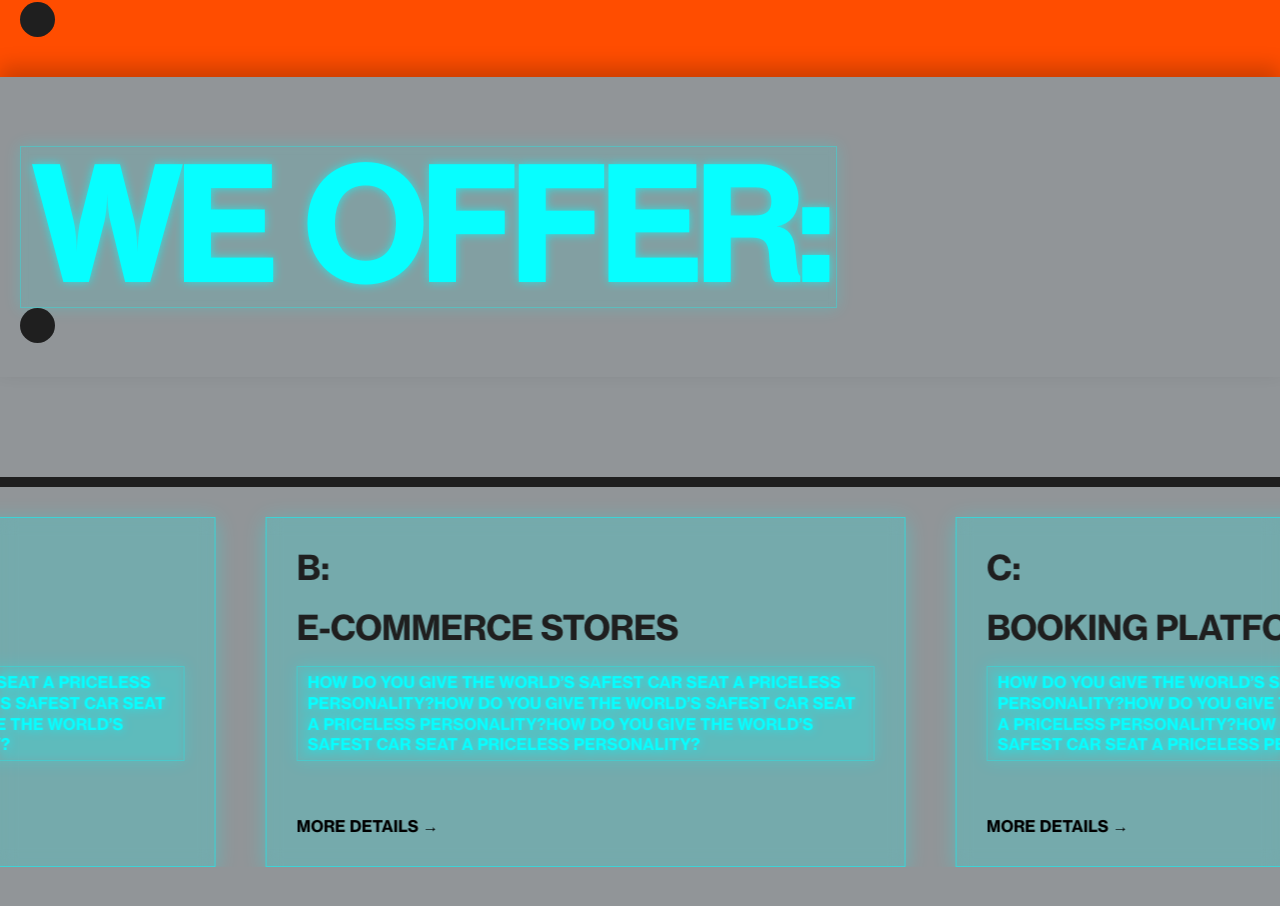
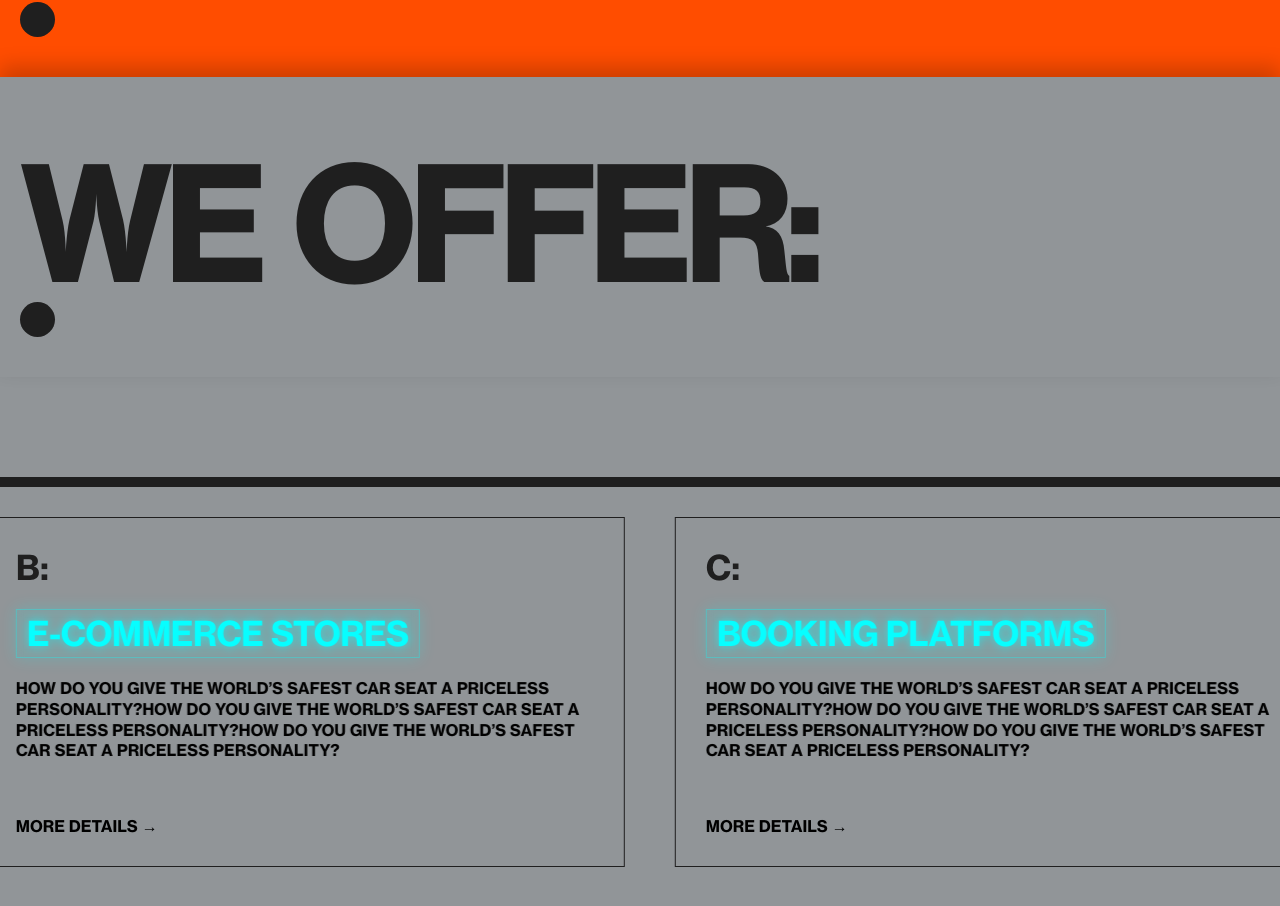
Before and after one commit to ChristianWare/fnf2025, a Next.js app: page / in a window 1280 px wide. Shown: the part 3011-3917 px from the top of the page. Built offline with nearby package versions, Linux system fonts and the light colour scheme.

Commit message:
Contact1 start

```diff
--- a/src/app/page.tsx
+++ b/src/app/page.tsx
@@ -6,9 +6,10 @@ import ServicesSection from "@/components/ServicesSection/ServicesSection";
 import ServiceDetails from "@/components/ServiceDetails/ServiceDetails";
 import Process from "@/components/Process/Process";
 import VideoSection from "@/components/VideoSection/VideoSection";
-import OtherThings from "@/components/OtherThings/OtherThings";
-import Pricing from "@/components/Pricing/Pricing";
-import ProjectSection from "@/components/ProjectSection/ProjectSection";
+import Contact1 from "@/components/Contact1/Contact1";
+// import OtherThings from "@/components/OtherThings/OtherThings";
+// import Pricing from "@/components/Pricing/Pricing";
+// import ProjectSection from "@/components/ProjectSection/ProjectSection";
 
 export default function Home() {
   return (
@@ -20,9 +21,10 @@ export default function Home() {
         <ServiceDetails />
         <Process />
         <VideoSection />
-        <OtherThings />
-        <Pricing />
-        <ProjectSection />
+        <Contact1 />
+        {/* <OtherThings /> */}
+        {/* <Pricing /> */}
+        {/* <ProjectSection /> */}
       </div>
     </main>
   );
--- /dev/null
+++ b/src/components/Contact1/Contact1.tsx
@@ -0,0 +1,13 @@
+import LayoutWrapper from "../LayoutWrapper";
+import SectionHeading from "../SectionHeading/SectionHeading";
+import styles from "./Contact.module.css";
+
+export default function Contact1() {
+  return (
+    <section className={styles.container}>
+      <LayoutWrapper>
+        <SectionHeading number='4' title='Enough about us' />
+      </LayoutWrapper>
+    </section>
+  );
+}
--- a/src/components/ProjectSection/ProjectSection.tsx
+++ b/src/components/ProjectSection/ProjectSection.tsx
@@ -1,12 +1,13 @@
 import LayoutWrapper from "../LayoutWrapper";
-import ServicesSectionIntro from "../ServicesSectionIntro/ServicesSectionIntro";
+import SectionHeading from "../SectionHeading/SectionHeading";
+// import ServicesSectionIntro from "../ServicesSectionIntro/ServicesSectionIntro";
 import styles from "./ProjectSection.module.css";
 
-const cardsData = [
-  { id: 1, title: "6:" },
-  { id: 2, title: "recent" },
-  { id: 3, title: "projects" },
-];
+// const cardsData = [
+//   { id: 1, title: "6:" },
+//   { id: 2, title: "recent" },
+//   { id: 3, title: "projects" },
+// ];
 
 const projectData = [
   { id: 1, title: "Project Name" },
@@ -20,7 +21,8 @@ const projectData = [
 export default function ProjectSection() {
   return (
     <section className={styles.container}>
-      <ServicesSectionIntro data={cardsData} />
+      {/* <ServicesSectionIntro data={cardsData} /> */}
+      <SectionHeading number='4' title='Recent Projects' />
       <LayoutWrapper>
         <div className={styles.content}>
           <div className={styles.left}></div>
--- a/src/components/Projects/Projects.module.css
+++ b/src/components/Projects/Projects.module.css
@@ -52,6 +52,7 @@
   justify-content: space-between;
   border-bottom: 1px solid var(--gray);
   padding: 1rem 0;
+  font-size: 3.4rem;
   /* visibility: hidden; */
   /* overflow: hidden; */
   width: 100%;
--- a/src/components/ServiceDetails/ServiceDetails.module.css
+++ b/src/components/ServiceDetails/ServiceDetails.module.css
@@ -11,7 +11,7 @@
 
 .stickyContainer {
   position: sticky;
-  top: 300px;
+  top: 200px;
   display: flex;
   overflow: hidden;
 }
@@ -28,17 +28,11 @@
   gap: 5rem;
   border-top: 10px solid var(--black);
   padding-top: 3rem;
-  /* border-bottom: 1px solid var(--black); */
 }
 
 .card {
   width: 50vw;
   min-height: 350px;
-  background-color: rgba(7, 254, 255, 0.2);
-  backdrop-filter: blur(8px);
-  -webkit-backdrop-filter: blur(8px);
-  border: 1px solid rgba(7, 254, 255, 0.5);
-  box-shadow: 0 4px 20px rgba(7, 254, 255, 0.3);
   padding: 3rem;
   display: flex;
   flex-direction: column;
@@ -47,12 +41,15 @@
   gap: 2rem;
   transition: all 0.3s ease-in;
   cursor: pointer;
+  background-color: var(--gray);
+  border: 1px solid var(--black);
 }
 
 .card:hover {
-  background-color: rgba(7, 254, 255, 0.3);
-  box-shadow: 0 8px 32px rgba(7, 254, 255, 0.4);
+  /* background-color: rgba(7, 254, 255, 0.3);
+  box-shadow: 0 8px 32px rgba(7, 254, 255, 0.4); */
   transform: translateY(-5px);
+  background-color: var(--lightGray);
 }
 
 .cardTop {
@@ -70,15 +67,15 @@
 
 .cardDescription {
   /* background: var(--gray); */
-  color: #07feff;
+  /* color: #07feff;
   text-shadow: 0 0 10px rgba(7, 254, 255, 0.7);
   backdrop-filter: blur(4px);
   -webkit-backdrop-filter: blur(4px);
   padding: 0.5rem 1rem;
-  border: 1px solid rgba(7, 254, 255, 0.3);
+  border: 1px solid rgba(7, 254, 255, 0.3); */
   display: inline-block;
   transform: perspective(1000px) translateZ(0);
-  box-shadow: 0 0 15px rgba(7, 254, 255, 0.2);
+  /* box-shadow: 0 0 15px rgba(7, 254, 255, 0.2); */
 }
 
 .cardTitle,
@@ -88,12 +85,21 @@
 }
 
 .card:hover .cardTitle {
-  color: var(--white);
   text-decoration: underline;
 }
 
-.card:hover .cardDescription,
-.card:hover .id,
-.card:hover .cardBottom {
-  color: var(--white);
+.cardTitle {
+  font-size: 3.4rem;
+  line-height: 1.1;
+  letter-spacing: -0.02em;
+  color: #07feff;
+  text-shadow: 0 0 10px rgba(7, 254, 255, 0.7);
+  background: rgba(7, 254, 255, 0.1);
+  backdrop-filter: blur(4px);
+  -webkit-backdrop-filter: blur(4px);
+  padding: 0.5rem 1rem;
+  border: 1px solid rgba(7, 254, 255, 0.3);
+  display: inline-block;
+  transform: perspective(1000px) translateZ(0);
+  box-shadow: 0 0 15px rgba(7, 254, 255, 0.2);
 }
--- a/src/components/ServicesSection/ServicesSection.module.css
+++ b/src/components/ServicesSection/ServicesSection.module.css
@@ -43,7 +43,7 @@
   letter-spacing: -5px;
 }
 
-.card1 .titleHeading,
+/* .card1 .titleHeading,
 .card4 .titleHeading {
   color: #07feff;
   text-shadow: 0 0 10px rgba(7, 254, 255, 0.7);
@@ -55,7 +55,7 @@
   display: inline-block;
   transform: perspective(1000px) translateZ(0);
   box-shadow: 0 0 15px rgba(7, 254, 255, 0.2);
-}
+} */
 
 .blackDot {
   position: absolute;
```
Also changed, not shown: src/components/Contact1/Contact.module.css (added).
